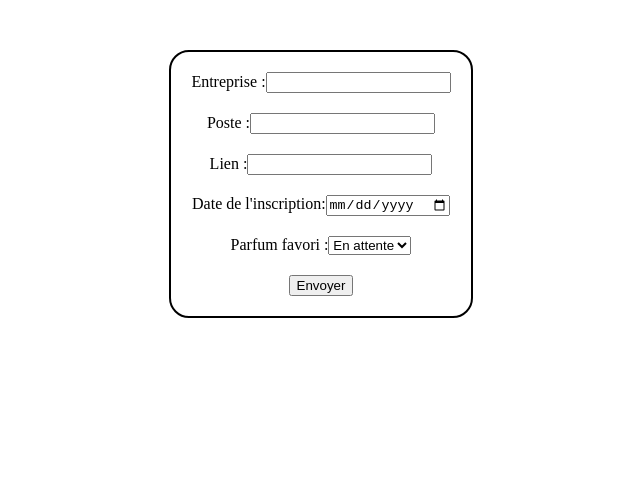
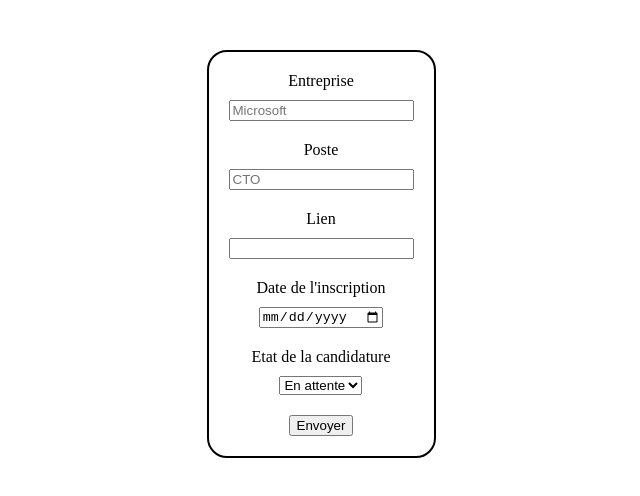
Before and after one commit to KJovene/Alter-Project, a React (Vite) app in the folder front/: page /candidature in a window 1280 px wide. Shown: the top 496 px of the page, without its empty margins (319-959 px from the left). Built offline with nearby package versions, Linux system fonts and the light colour scheme.

Commit message:
:lipstick: Fix CSS

```diff
--- a/front/src/App.jsx
+++ b/front/src/App.jsx
@@ -1,11 +1,13 @@
 import React from 'react';
 import { BrowserRouter as Router, Route, Routes } from 'react-router-dom';
 import Candidature from './components/candidature/candidature.jsx';
+import Accueil from './components/accueil/accueil.jsx';
 
 const App = () => {
   return (
     <Router>
       <Routes>
+        <Route path="/" element={<Accueil />} />
         <Route path="/candidature" element={<Candidature />} />
       </Routes>
     </Router>
--- a/front/src/components/accueil/accueil.css
+++ b/front/src/components/accueil/accueil.css
@@ -0,0 +1,7 @@
+.bodyAccueil {
+  display: flex;
+  align-items: center;
+  justify-content: center;
+  margin-top: 50px;
+  flex-direction: column;
+}
--- a/front/src/components/accueil/accueil.jsx
+++ b/front/src/components/accueil/accueil.jsx
@@ -0,0 +1,16 @@
+import { Link } from "react-router-dom";
+import './accueil.css';
+
+const Accueil = () => {
+
+
+  return (
+
+    <div className="bodyAccueil">
+      <h1>Bienvenue sur vos candidatures</h1>
+      <Link to="/candidature">Ajouter une candidature</Link>
+    </div>
+  );
+}
+
+export default Accueil;
--- a/front/src/components/candidature/candidature.css
+++ b/front/src/components/candidature/candidature.css
@@ -14,3 +14,10 @@
     border: 2px solid #000;
     border-radius: 20px;
 }
+.label {
+    display: flex;
+    flex-direction: column;
+    justify-content: center;
+    align-items: center;
+    gap: 10px;
+}
--- a/front/src/components/candidature/candidature.jsx
+++ b/front/src/components/candidature/candidature.jsx
@@ -15,24 +15,24 @@ const Candidature = () => {
   return (
     <div className="bodyCandidature">
       <form method="POST" onSubmit={handleSubmit}>
-        <label>
-          Entreprise :
-          <input type="text" name="entreprise" />
+        <label className="label">
+          Entreprise
+          <input type="text" name="entreprise" placeholder="Microsoft"/>
         </label>
-        <label>
-          Poste :
-          <input type="text" name="poste" />
+        <label className="label">
+          Poste
+          <input type="text" name="poste" placeholder="CTO"/>
         </label>
-        <label>
-          Lien :
+        <label className="label">
+          Lien
           <input type="text" name="lien" />
         </label>
-        <label>
-          Date de l'inscription:
+        <label className="label">
+          Date de l'inscription
           <input type="date" name="date" />
         </label>
-        <label>
-          Parfum favori :
+        <label className="label">
+          Etat de la candidature
           <select value={value} onChange={handleChange}>
             <option value="attente">En attente</option>
             <option value="accepté">Accepté</option>
```
